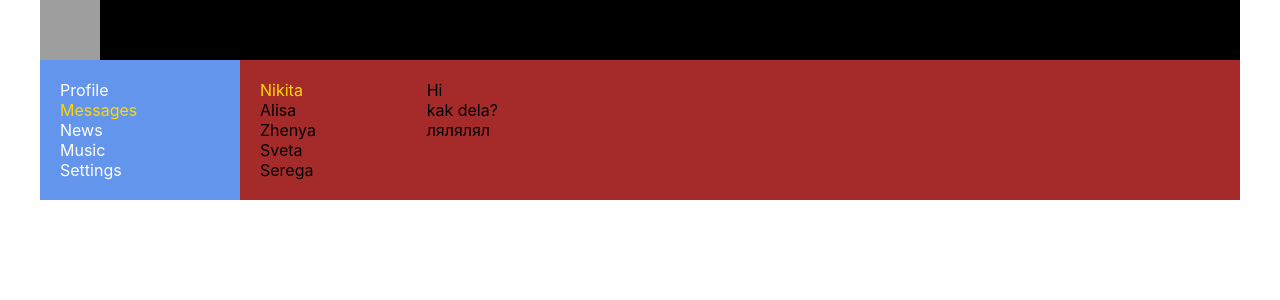
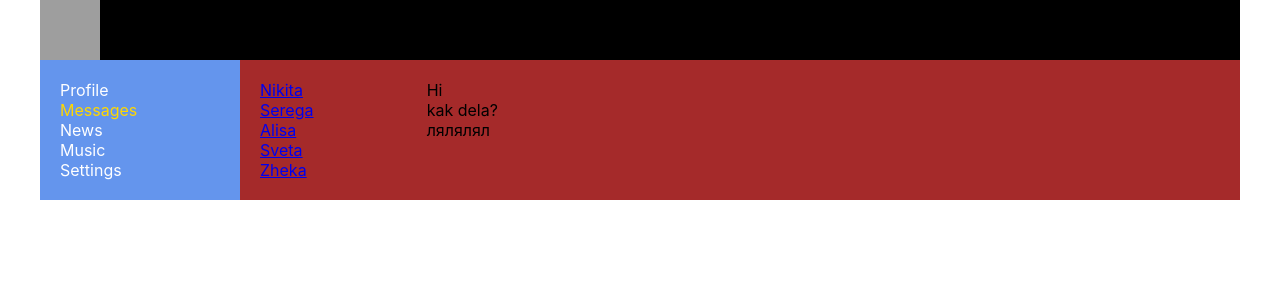
Before and after one commit to SuvorovNikita/social-react-app, a React (Create React App) app: page /Dialogs in a window 1280 px wide. Shown: the top 300 px of the page. Built offline with nearby package versions, Linux system fonts and the light colour scheme; grey boxes are pictures that could not be loaded.

Commit message:
Route exact

```diff
--- a/src/components/Dialogs/Dialogs.js
+++ b/src/components/Dialogs/Dialogs.js
@@ -1,23 +1,24 @@
 import React from "react";
 import classes from "./Dialogs.module.css";
+import {NavLink} from "react-router-dom";
 
 const Dialogs = (props) => {
     return (<div className={classes.dialogs}>
             <div className={classes.dialogsItem}>
                 <div className={classes.dialog + ' ' + classes.active}>
-                    Nikita
+                  <NavLink to="/dialogs/1">Nikita</NavLink>
                 </div>
                 <div className={classes.dialog}>
-                    Alisa
+                    <NavLink to="/dialogs/2">Serega</NavLink>
                 </div>
                 <div className={classes.dialog}>
-                    Zhenya
+                    <NavLink to="/dialogs/3">Alisa</NavLink>
                 </div>
                 <div className={classes.dialog}>
-                    Sveta
+                    <NavLink to="/dialogs/4">Sveta</NavLink>
                 </div>
                 <div className={classes.dialog}>
-                    Serega
+                    <NavLink to="/dialogs/5">Zheka</NavLink>
                 </div>
             </div>
             <div className={classes.messages}>
```
